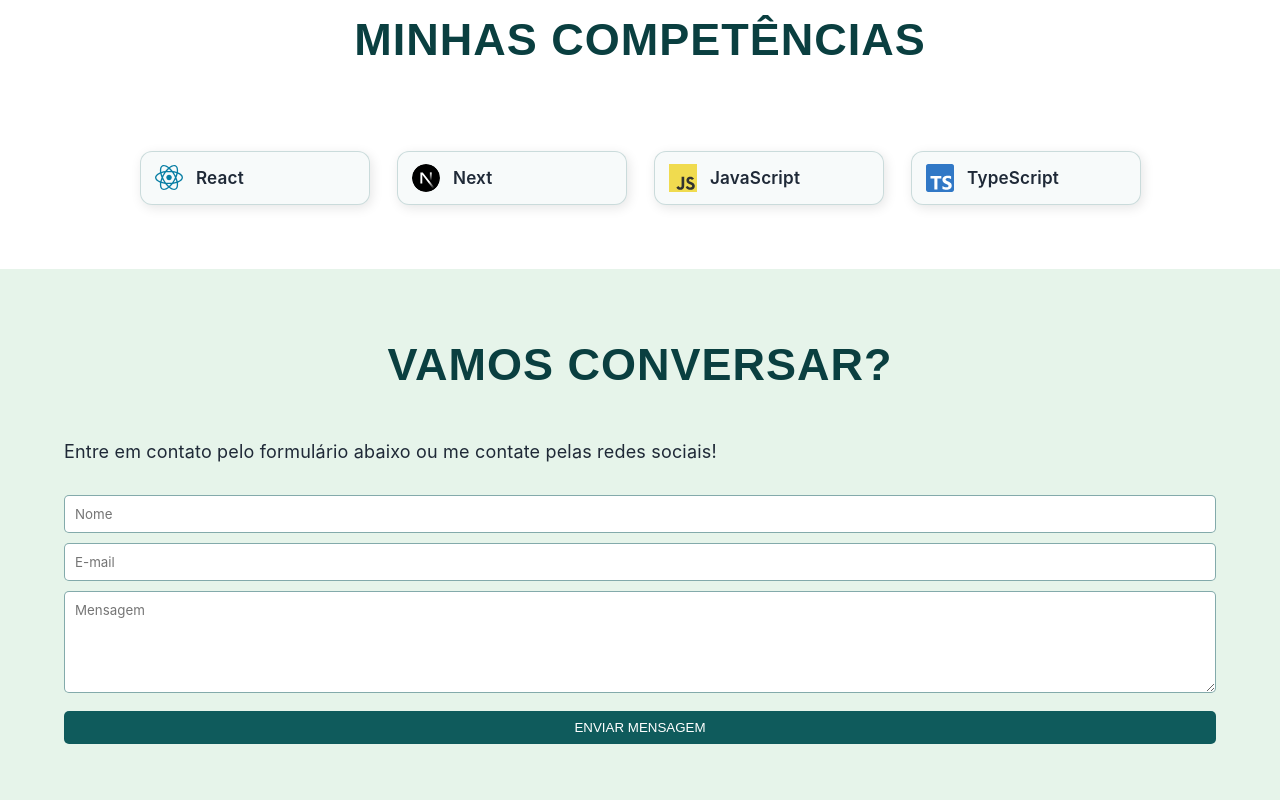
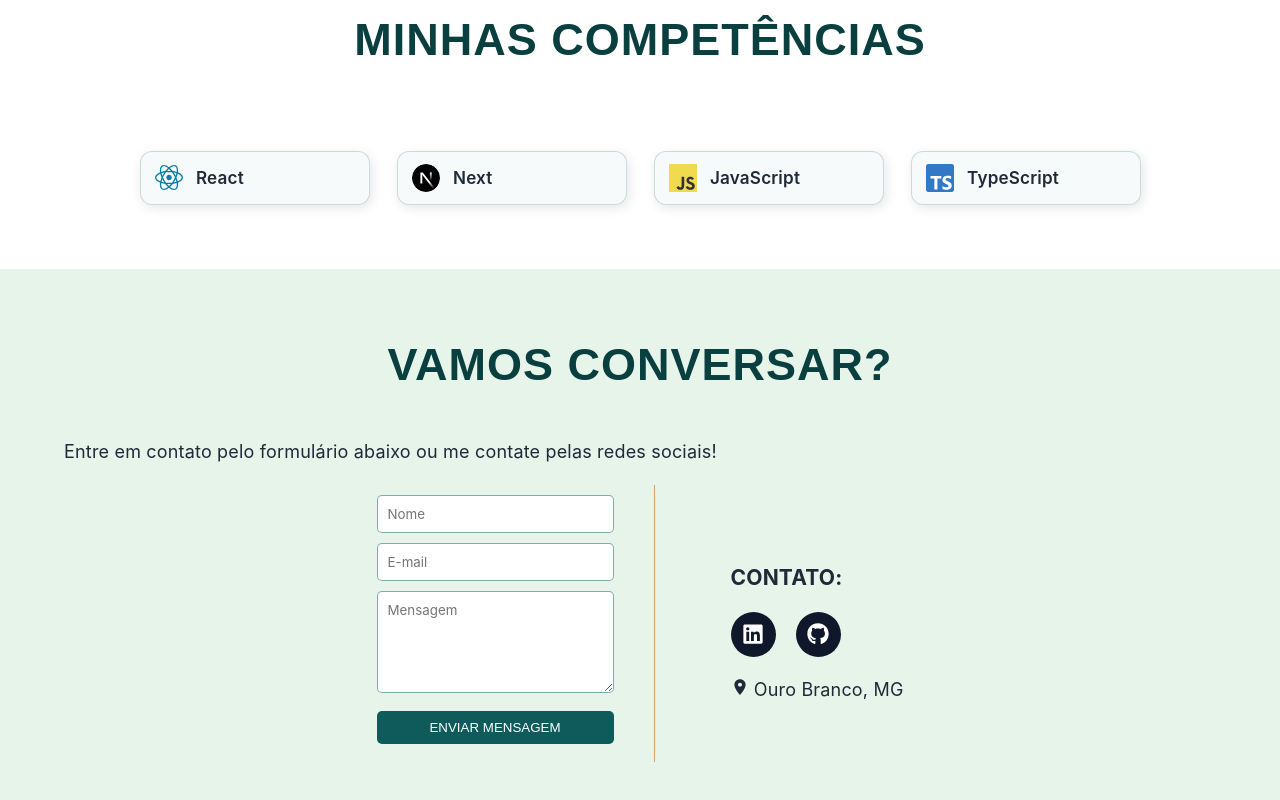
Before and after one commit to gabriellysaless/portifolio, a React (Vite) app: page / in a window 1280 px wide. Shown: the part 1157-1957 px from the top of the page. Built offline with nearby package versions, Linux system fonts and the light colour scheme.

Commit message:
feat: componente IconButton criado e estilizado.

```diff
--- a/package.json
+++ b/package.json
@@ -11,7 +11,8 @@
   },
   "dependencies": {
     "react": "^19.3.1",
-    "react-dom": "^19.3.1"
+    "react-dom": "^19.3.1",
+    "react-icons": "^5.7.0"
   },
   "devDependencies": {
     "@eslint/js": "^10.0.1",
--- a/src/App.jsx
+++ b/src/App.jsx
@@ -11,6 +11,11 @@ import reactImg from './assets/react.svg';
 import nextImg from './assets/next.svg';
 import javaImg from './assets/javascript.svg';
 import typeImg from './assets/typescript.svg';
+import IconButton from './components/IconButton/IconButton';
+
+import { FaLinkedin } from "react-icons/fa";
+import { FaGithub } from "react-icons/fa";
+import { IoMdPin } from "react-icons/io";
 
 function App() {
 
@@ -47,9 +52,17 @@ function App() {
       </Section>
 
       <Section id={"contato"} title={"Vamos Conversar?"} variant={"contato"}>
+        <p>Entre em contato pelo formulário abaixo ou me contate pelas redes sociais!</p>
         <div className={styles.contatoContainer}>
-          <p>Entre em contato pelo formulário abaixo ou me contate pelas redes sociais!</p>
           <Form></Form>
+          <div>
+            <h3>CONTATO:</h3>
+            <div className={styles.redesContainer}>
+              <IconButton icon={<FaLinkedin />} link={"https://www.linkedin.com/in/gabrielly-de-oliveira-sales-almeida-71ab2424a/"}/>
+              <IconButton icon={<FaGithub />} link={"https://github.com/gabriellysaless"}/>
+            </div>
+            <span><IoMdPin /> Ouro Branco, MG</span>
+          </div>
         </div>
       </Section>
     </>
--- a/src/App.module.css
+++ b/src/App.module.css
@@ -12,3 +12,19 @@
     justify-content: center;
     margin-top: 2rem;
 }
+
+.contatoContainer {
+    display: flex;
+    align-items: center;
+    justify-content: center;
+    flex-wrap: wrap;
+    gap: 2rem;
+}
+
+.redesContainer {
+    display: flex;
+}
+
+.redesContainer h3 {
+    display: block;
+}
--- a/src/components/Form/Form.module.css
+++ b/src/components/Form/Form.module.css
@@ -1,7 +1,9 @@
 .form {
     display: flex;
     flex-direction: column;
-    margin: 20px 0;
+    margin: 20px 40px 20px 0;
+    padding-right: 40px;
+    border-right: 1px solid #D4A373;
 }
 
 .form__input {
--- /dev/null
+++ b/src/components/IconButton/IconButton.jsx
@@ -0,0 +1,9 @@
+import styles from "./IconButton.module.css";
+
+export default function IconButton ({icon, link}) {
+    return(
+        <a href={link} target="_blank" rel="noopener noreferrer" className={styles.iconButton}>
+            {icon}
+        </a>
+    )
+}
--- /dev/null
+++ b/src/components/IconButton/IconButton.module.css
@@ -0,0 +1,21 @@
+.iconButton {
+    display: flex;
+    align-items: center;
+    justify-content: center;
+    width: 45px;
+    height: 45px;
+    margin-right: 20px;
+    margin-bottom: 20px;
+    border: none;
+    border-radius: 50%;
+    background-color: #0F172A;
+    color: #FFFFFF;
+    font-size: 22px;
+    cursor: pointer;
+    transition: .3s;
+}
+
+.iconButton:hover {
+    background-color: #0a3f40;
+    transform: translateY(-3px);
+}
```
Also changed, not shown: 1 other file (tests, documents, lock files or other folders).
